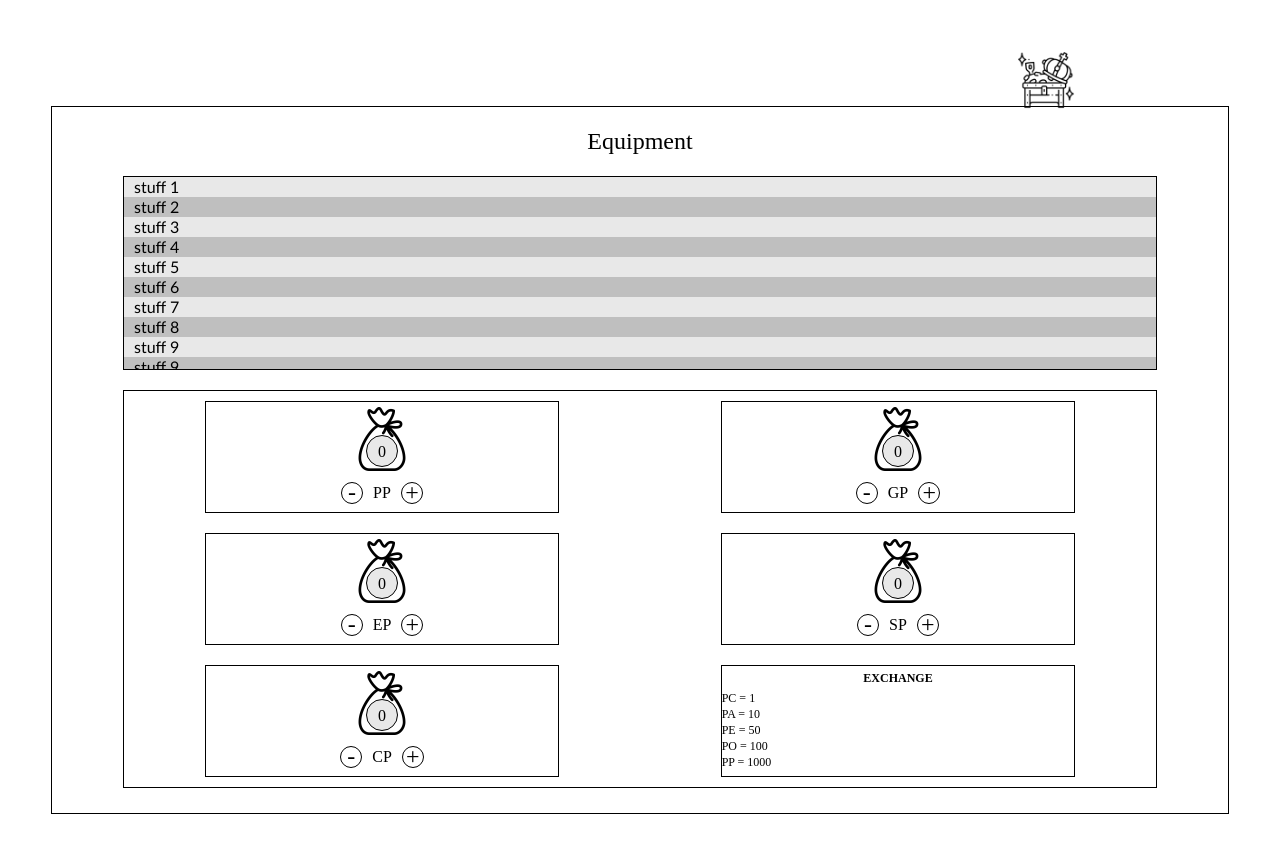
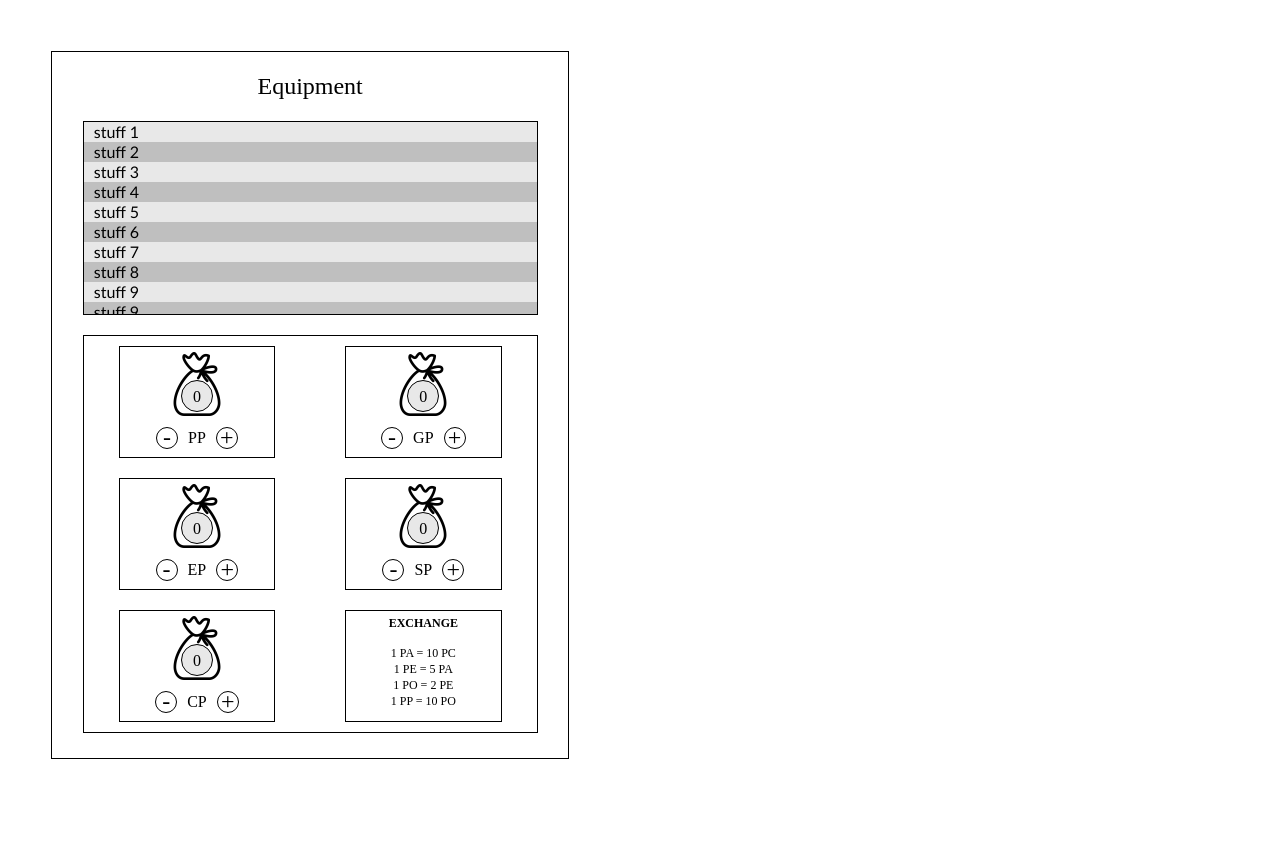
Before and after one commit to WildCodeSchool/0923-paris-js-p2-apiDD, a React (Vite) app in the folder frontend/: page / in a window 1280 px wide. Shown: the top 852 px of the page. After the commit the page ends 810 px from the top, so only its background shows below. Built offline with nearby package versions, Linux system fonts and the light colour scheme; a web font is replaced by a local one.

Commit message:
equipment Bloc -smartphone version- Flat OK2

```diff
--- a/frontend/src/components/EquipmentBloc/EquipmentBloc.jsx
+++ b/frontend/src/components/EquipmentBloc/EquipmentBloc.jsx
@@ -55,11 +55,10 @@ function EquipmentBloc() {
           <div className="purse_exchange">
             <p id="exchange_rate_title">EXCHANGE</p>
             <div id="exchange_infos">
-              <p className="exchange_info">PC = 1</p>
-              <p className="exchange_info">PA = 10</p>
-              <p className="exchange_info">PE = 50</p>
-              <p className="exchange_info">PO = 100</p>
-              <p className="exchange_info">PP = 1000</p>
+              <p className="exchange_info">1 PA = 10 PC</p>
+              <p className="exchange_info">1 PE = 5 PA</p>
+              <p className="exchange_info">1 PO = 2 PE</p>
+              <p className="exchange_info">1 PP = 10 PO</p>
             </div>
           </div>
         </div>
--- a/frontend/src/components/EquipmentBloc/MoneySeg/moneySeg.css
+++ b/frontend/src/components/EquipmentBloc/MoneySeg/moneySeg.css
@@ -92,10 +92,11 @@
   color: var(--main-font-color);
   text-align: center;
 }
-.exchange_infos {
+#exchange_infos {
   display: flex;
   flex-direction: column;
   align-items: center;
+  padding-top: 10px;
 }
 .exchange_info {
   font-family: "Eagle Lake", serif;
@@ -103,4 +104,5 @@
   font-size: 12px;
   line-height: 16px;
   color: var(--main-font-color);
+  text-align: center;
 }
--- a/frontend/src/components/EquipmentBloc/equipmentBloc.css
+++ b/frontend/src/components/EquipmentBloc/equipmentBloc.css
@@ -58,3 +58,15 @@
   justify-content: space-around;
   margin-bottom: 25px;
 }
+/* MEDIA-QUERIES SCREEN MIN-WIDTH 1024px */
+@media (min-width: 1024px) {
+  #equipment_ico {
+    display: none;
+  }
+  .purse_exchange {
+    display: none;
+  }
+  #equipment_bloc {
+    width: 43.81%;
+  }
+}
```
